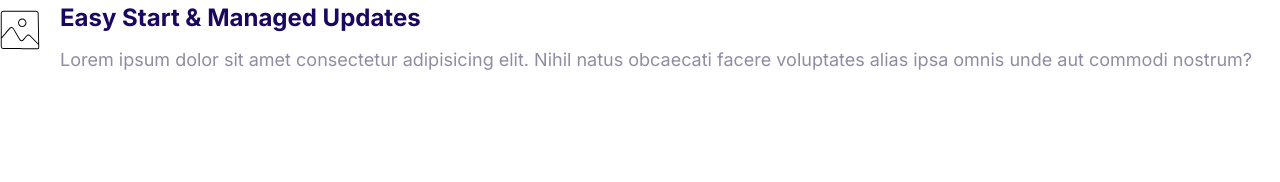
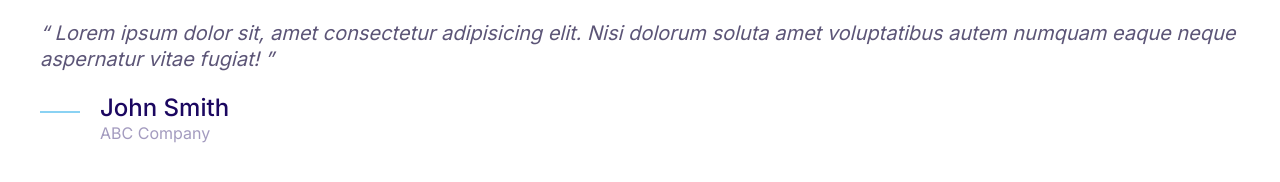
Before and after one commit to ultimateLink221/MoshifyProject, a plain HTML site: page index.html in a window 1280 px wide. Drawn offline with Linux system fonts and the light colour scheme.

Commit message:
Build quotes component

```diff
--- a/css/styles.css
+++ b/css/styles.css
@@ -4,6 +4,7 @@
   --color-accent: #ff3400;
   --color-headings: #1b0760;
   --color-body: #918ca4;
+  --color-body-darker: #5c5577;
   --color-border: #ccc;
   --border-radius: 30px;
 }
@@ -385,3 +386,53 @@ a {
 .media__image {
   margin-top: 1rem;
 }
+
+/* Quotes */
+
+.quote {
+  font-size: 3rem;
+  font-style: italic;
+  color: var(--color-body-darker);
+  line-height: 1.3;
+}
+
+.quote__text::before {
+  content: open-quote;
+}
+
+.quote__text::after {
+  content: close-quote;
+}
+
+.quote__author {
+  font-size: 3rem;
+  font-weight: 500;
+  font-style: normal;
+  margin-bottom: 0;
+}
+
+.quote__organization {
+  color: var(--color-headings);
+  opacity: 0.4;
+  font-size: 2rem;
+  font-style: normal;
+}
+
+.quote__line {
+  position: relative;
+  bottom: 10px;
+}
+
+@media screen and (min-width: 1024px) {
+  .quote {
+    font-size: 2rem;
+  }
+
+  .quote__author {
+    font-size: 2.4rem;
+  }
+
+  .quote__organization {
+    font-size: 1.6rem;
+  }
+}
--- a/index.html
+++ b/index.html
@@ -15,19 +15,25 @@
     <link rel="stylesheet" href="css/normalize.css" />
   </head>
   <body>
+    <blockquote class="quote">
+      <p class="quote__text">
+        Lorem ipsum dolor sit, amet consectetur adipisicing elit. Nisi dolorum
+        soluta amet voluptatibus autem numquam eaque neque aspernatur vitae
+        fugiat!
+      </p>
+      <footer>
         <div class="media">
           <div class="media__image">
-        <svg class="icon">
-          <use xlink:href="images/sprite.svg#snap"></use>
+            <svg class="icon quote__line">
+              <use xlink:href="images/sprite.svg#line"></use>
             </svg>
           </div>
           <div class="media__body">
-        <h3 class="media__title">Easy Start & Managed Updates</h3>
-        <p>
-          Lorem ipsum dolor sit amet consectetur adipisicing elit. Nihil natus
-          obcaecati facere voluptates alias ipsa omnis unde aut commodi nostrum?
-        </p>
+            <h3 class="media__title quote__author">John Smith</h3>
+            <p class="quote__organization">ABC Company</p>
           </div>
         </div>
+      </footer>
+    </blockquote>
   </body>
 </html>
```
Also changed, not shown: components/quotes.html (added, +19 -0 lines). Lines whose indentation alone changed are shown as unchanged.
